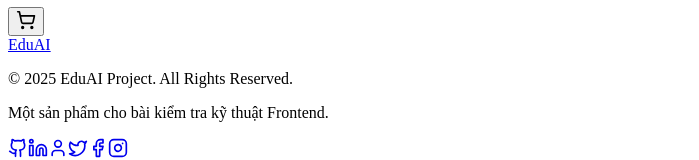
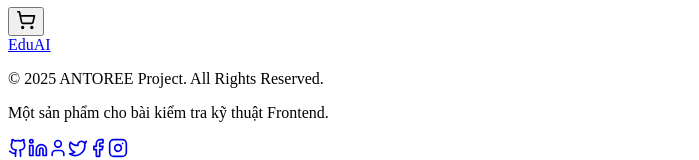
Before and after one commit to Huudat1201/antoree-frontend-test, a React (Create React App) app: page / in a window 1280 px wide. Shown: the part 8477-8637 px from the top of the page, without its empty margins (0-699 px from the left). Built offline with nearby package versions, Linux system fonts and the light colour scheme.

Commit message:
Update Footer.jsx

```diff
--- a/src/components/layout/Footer.jsx
+++ b/src/components/layout/Footer.jsx
@@ -23,7 +23,7 @@ const Footer = () => {
                EduAI
             </a>
             <p className="text-sm">
-              &copy; {new Date().getFullYear()} EduAI Project. All Rights Reserved.
+              &copy; {new Date().getFullYear()} ANTOREE Project. All Rights Reserved.
             </p>
              <p className="text-xs text-gray-500 mt-1">
               Một sản phẩm cho bài kiểm tra kỹ thuật Frontend.
```
